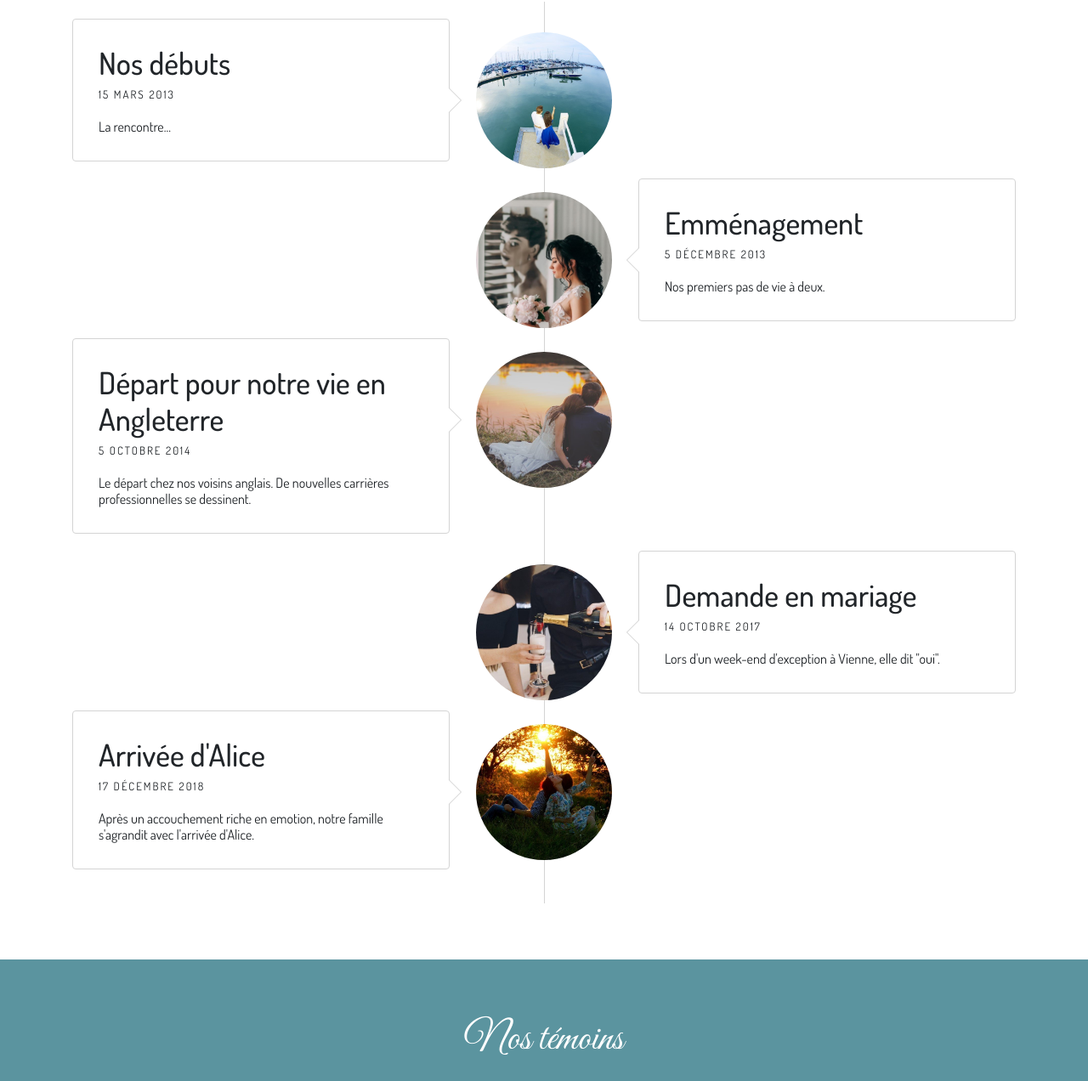
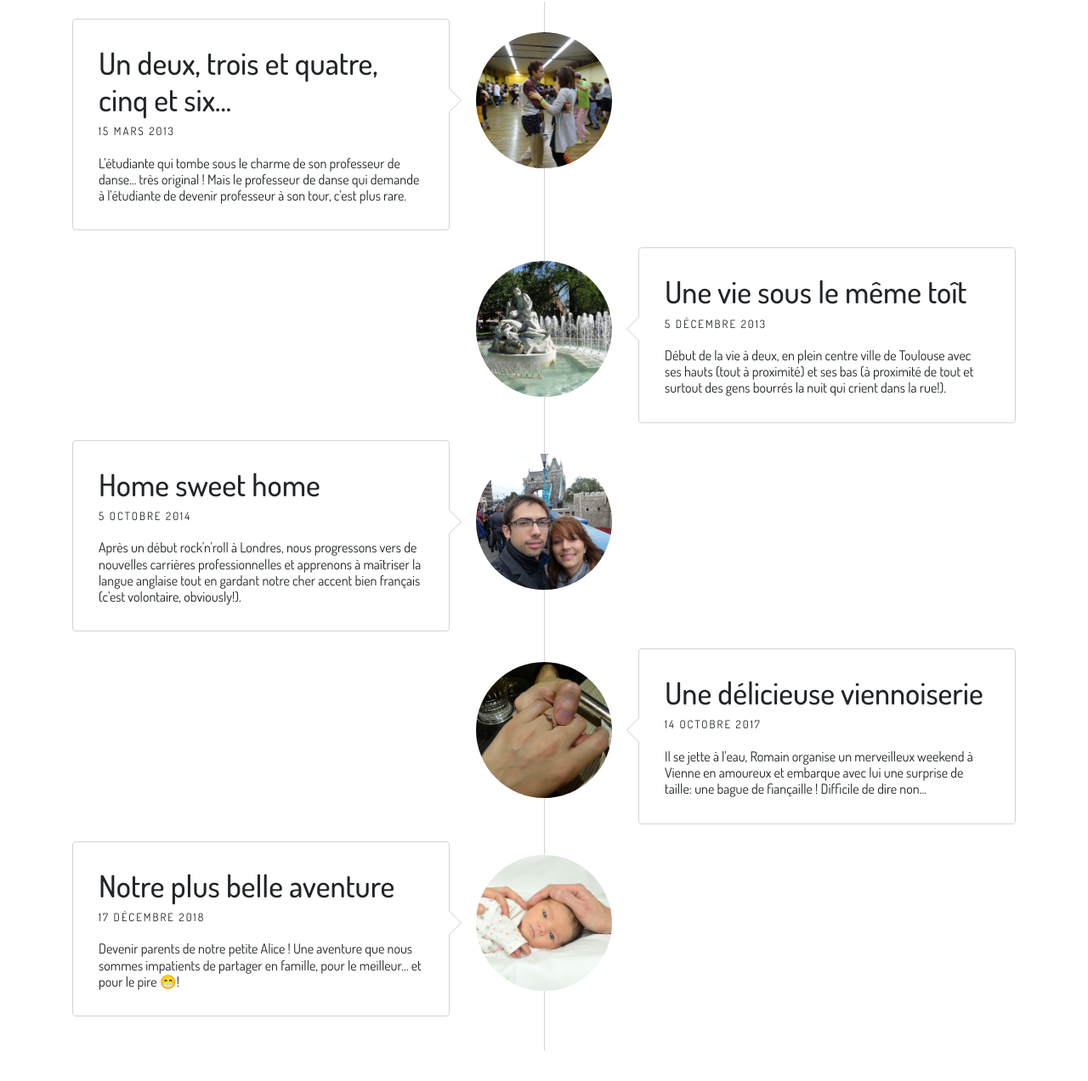
Before and after one commit to romgar/wedding, a website: page index.html in a window 1280 px wide. Shown: the part 3041-4313 px from the top of the page at 85% size. Drawn offline with nearby package versions, Linux system fonts and the light colour scheme.

Commit message:
Update timeline with real text/images

```diff
--- a/index.html
+++ b/index.html
@@ -155,62 +155,65 @@
     <h1 class="h1 text-center pb-3 ww-title">Notre histoire</h1>
     <ul class="timeline animate-box">
       <li class="animate-box">
-        <div class="timeline-badge" style="background-image:url(images/gallery-pic-1.jpg);"></div>
+        <div class="timeline-badge" style="background-image:url(images/timeline_rencontre_crop.jpg);"></div>
         <div class="timeline-panel">
           <div class="timeline-heading">
-            <h3 class="timeline-title">Nos débuts</h3>
+            <h3 class="timeline-title">Un deux, trois et quatre, cinq et six...</h3>
             <span class="date">15 Mars 2013</span>
           </div>
           <div class="timeline-body">
-            <p>La rencontre...</p>
+            <p>L'étudiante qui tombe sous le charme de son professeur de danse... très original ! Mais le professeur de danse qui demande à l'étudiante de devenir professeur à son tour, c'est plus rare.
+            </p>
           </div>
         </div>
       </li>
       <li class="timeline-inverted animate-box">
-        <div class="timeline-badge" style="background-image:url(images/gallery-pic-2.jpg);"></div>
+        <div class="timeline-badge" style="background-image:url(images/timeline_emmenagement_crop.jpg);"></div>
         <div class="timeline-panel">
           <div class="timeline-heading">
-            <h3 class="timeline-title">Emménagement</h3>
+            <h3 class="timeline-title">Une vie sous le même toît</h3>
             <span class="date">5 Décembre 2013</span>
           </div>
           <div class="timeline-body">
-            <p>Nos premiers pas de vie à deux.</p>
+            <p>Début de la vie à deux, en plein centre ville de Toulouse avec ses hauts (tout à proximité) et ses bas (à proximité de tout et surtout des gens bourrés la nuit qui crient dans la rue!).
+            </p>
           </div>
         </div>
       </li>
       <li class="animate-box">
-        <div class="timeline-badge" style="background-image:url(images/gallery-pic-3.jpg);"></div>
+        <div class="timeline-badge" style="background-image:url(images/timeline_arrivee_londres_crop.jpg);"></div>
         <div class="timeline-panel">
           <div class="timeline-heading">
-            <h3 class="timeline-title">Départ pour notre vie en Angleterre</h3>
+            <h3 class="timeline-title">Home sweet home</h3>
             <span class="date">5 Octobre 2014</span>
           </div>
           <div class="timeline-body">
-            <p>Le départ chez nos voisins anglais. De nouvelles carrières professionnelles se dessinent.</p>
+            <p>Après un début rock'n'roll à Londres, nous progressons vers de nouvelles carrières professionnelles et apprenons à maîtriser la langue anglaise tout en gardant notre cher accent bien français (c'est volontaire, obviously!).
+            </p>
           </div>
         </div>
       </li>
       <li class="timeline-inverted animate-box">
-        <div class="timeline-badge" style="background-image:url(images/gallery-pic-4.jpg);"></div>
+        <div class="timeline-badge" style="background-image:url(images/timeline_demande_mariage_crop.jpg);"></div>
         <div class="timeline-panel">
           <div class="timeline-heading">
-            <h3 class="timeline-title">Demande en mariage</h3>
+            <h3 class="timeline-title">Une délicieuse viennoiserie</h3>
             <span class="date">14 Octobre 2017</span>
           </div>
           <div class="timeline-body">
-            <p>Lors d'un week-end d'exception à Vienne, elle dit "oui".</p>
+            <p>Il se jette à l'eau, Romain organise un merveilleux weekend à Vienne en amoureux et embarque avec lui une surprise de taille: une bague de fiançaille ! Difficile de dire non...</p>
           </div>
         </div>
       </li>
       <li class="animate-box">
-        <div class="timeline-badge" style="background-image:url(images/gallery-pic-5.jpg);"></div>
+        <div class="timeline-badge" style="background-image:url(images/timeline_alice_crop.jpg);"></div>
         <div class="timeline-panel">
           <div class="timeline-heading">
-            <h3 class="timeline-title">Arrivée d'Alice</h3>
+            <h3 class="timeline-title">Notre plus belle aventure</h3>
             <span class="date">17 Décembre 2018</span>
           </div>
           <div class="timeline-body">
-            <p>Après un accouchement riche en emotion, notre famille s'agrandit avec l'arrivée d'Alice.</p>
+            <p>Devenir parents de notre petite Alice ! Une aventure que nous sommes impatients de partager en famille, pour le meilleur… et pour le pire &#x1F601;!</p>
           </div>
         </div>
       </li>
```
Also changed, not shown: images/timeline_alice_crop.jpg (added), images/timeline_arrivee_londres_crop.jpg (added), images/timeline_demande_mariage_crop.jpg (added), images/timeline_emmenagement_crop.jpg (added), images/timeline_rencontre_crop.jpg (added).
